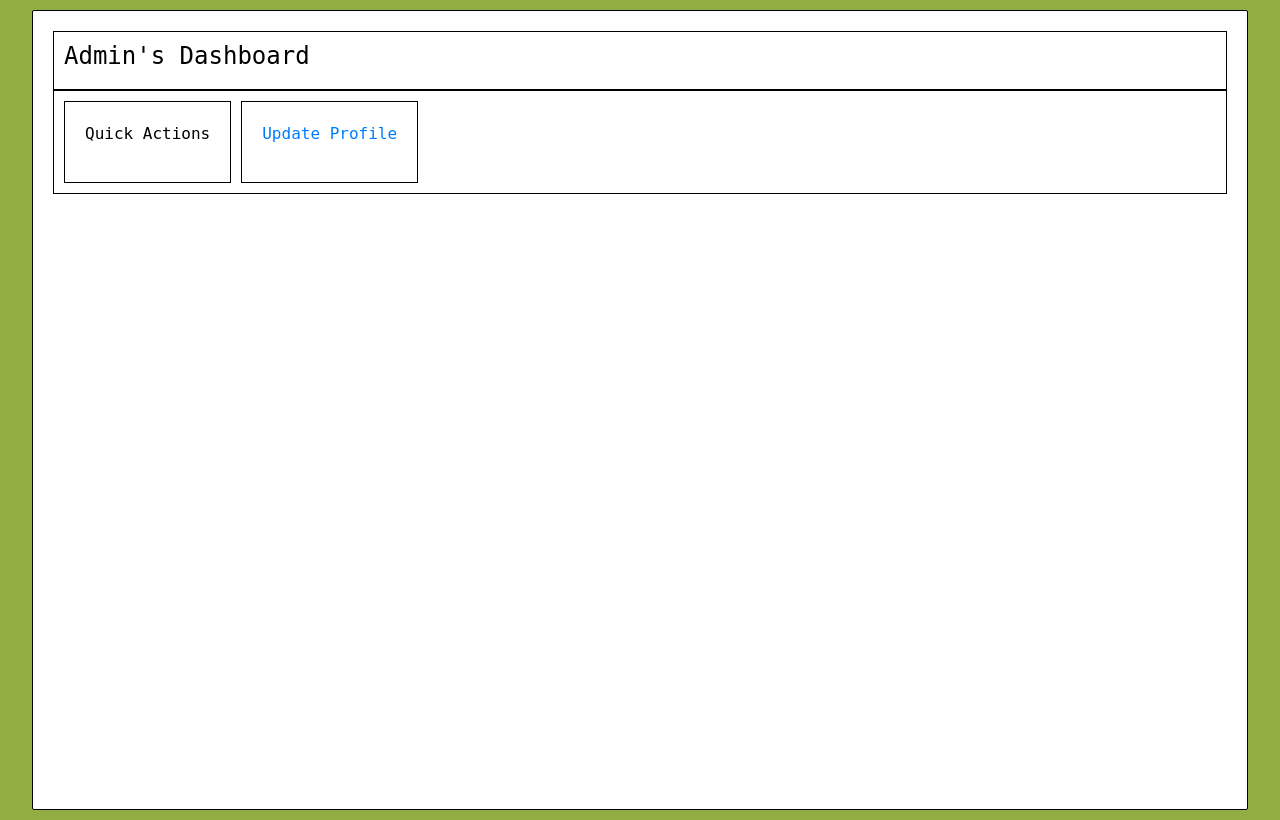
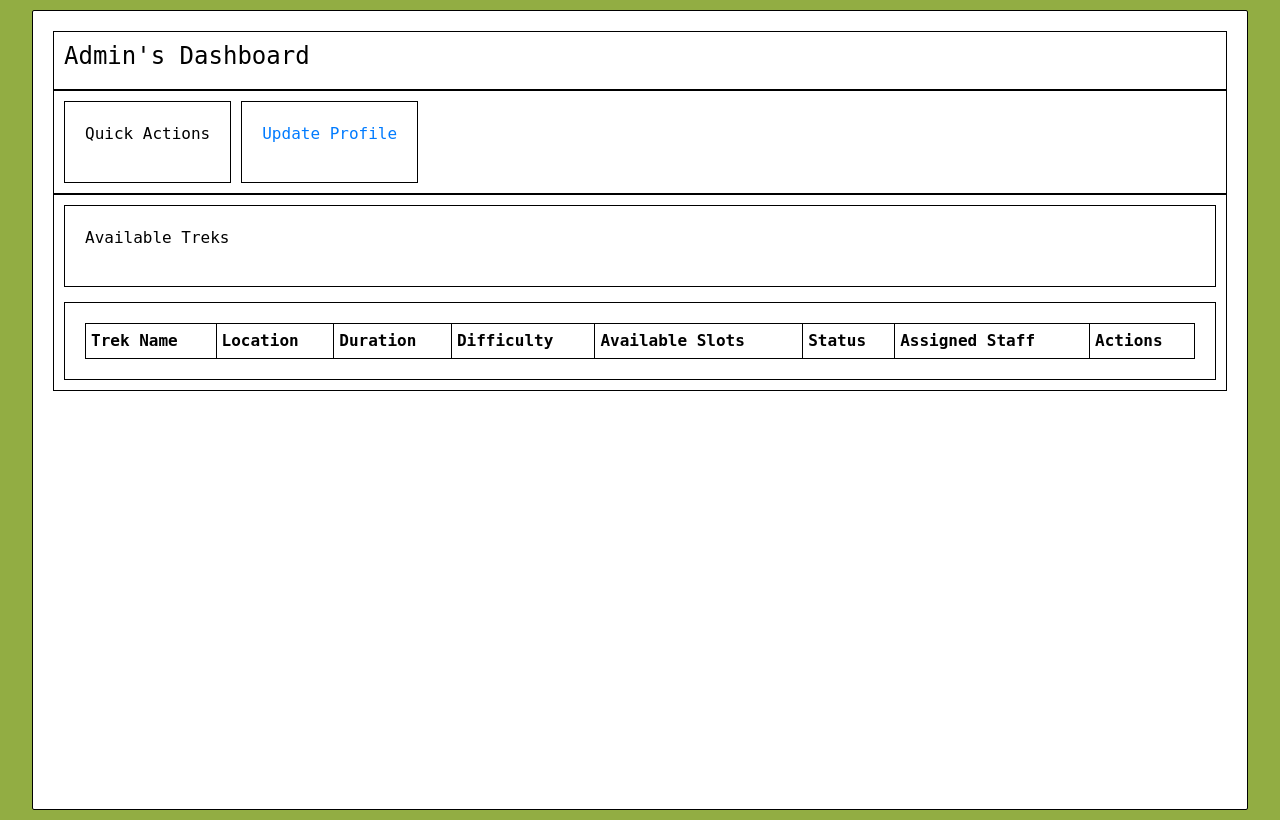
Before and after one commit to 24f1000135/trekking-management-app, a Flask app: page /trekker/dashboard in a window 1280 px wide. Shown: the part 103-923 px from the top of the page. Run offline with Flask 3, Linux system fonts and the light colour scheme; a user stored in the database is signed in; lists and menus that the app fills with data are empty.

Commit message:
TMA-CM-5: Added available treks table in the trekker dashboard

```diff
--- a/templates/trekker/dashboard.html
+++ b/templates/trekker/dashboard.html
@@ -13,5 +13,36 @@
             <a href="{{ url_for('trekker.edit_profile', user_id=session['user_id']) }}">Update Profile</a>
         </div>
     </div>
+    <div class="treks-box">
+        <div class="admin-dash-head">
+            <p>Available Treks</p>
+        </div>
+        <div class="trek-list">
+            <table>
+                <tr>
+                    <th>Trek Name</th>
+                        <th>Location</th>
+                        <th>Duration</th>
+                        <th>Difficulty</th>
+                        <th>Available Slots</th>
+                        <th>Status</th>
+                        <th>Assigned Staff</th>
+                        <th>Actions</th>
+                </tr>
+                {% for trek in available_treks %}
+                    <tr>
+                        <td>{{ trek.title }}</td>
+                        <td>{{ trek.location }}</td>
+                        <td>{{ trek.duration }}</td>
+                        <td>{{ trek.difficulty }}</td>
+                        <td>{{ trek.available_slots }}</td>
+                        <td>{{ trek.status }}</td>
+                        <td>{{ trek.manager.name if trek.manager else "Unassigned" }}</td>
+
+                    </tr>
+                    {% endfor %}
+            </table>
+        </div>
+    </div>
 </div>
 {% endblock %}
--- a/trekker.py
+++ b/trekker.py
@@ -1,5 +1,5 @@
 from flask import Blueprint, render_template, request, session, redirect, url_for, flash
-from models import db, User
+from models import db, User, Trek
 from werkzeug.security import generate_password_hash
 
 trekker = Blueprint("trekker", __name__, url_prefix="/trekker")
@@ -16,8 +16,9 @@ def check_trekker():
 
 @trekker.route("/dashboard")
 def dashboard():
+    available_treks = Trek.query.filter_by(status="Open", is_removed=False).all()
 
-    return render_template("trekker/dashboard.html")
+    return render_template("trekker/dashboard.html", available_treks=available_treks)
 
 @trekker.route("/edit_profile/<int:user_id>", methods=['POST', 'GET'])
 def edit_profile(user_id):
```
